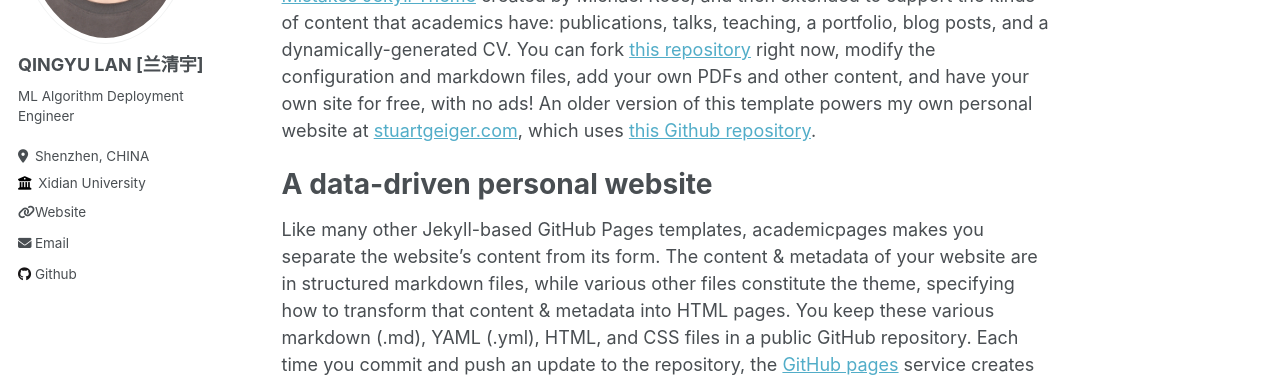
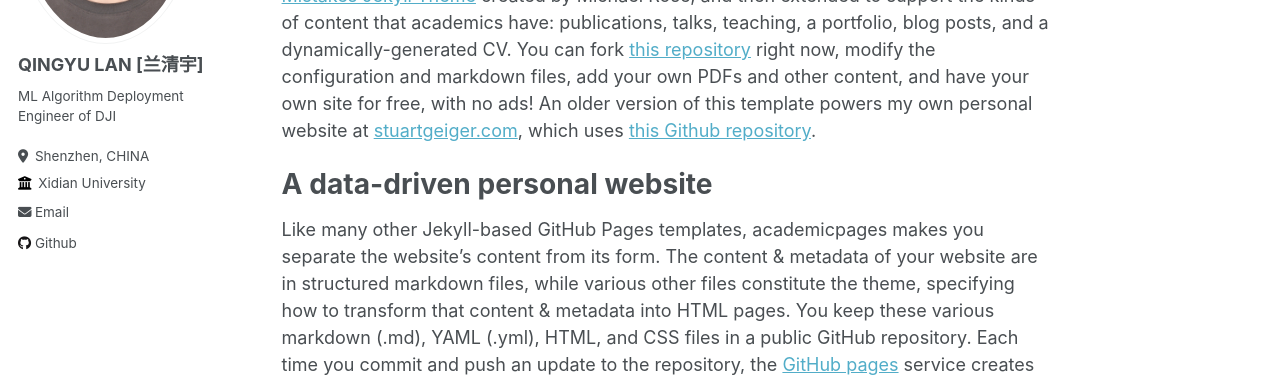
Before and after one commit to ThinvySpace/ThinvySpace.github.io, a Jekyll site: the page built from _pages/about.md, in a window 1280 px wide. Shown: the part 314-691 px from the top of the page. Built offline with Jekyll 4.4.1, drawn with Linux system fonts in a browser that asks for light colours.

Commit message:
Update _config.yml

```diff
--- a/_config.yml
+++ b/_config.yml
@@ -24,10 +24,10 @@ author:
   avatar           : "https://raw.githubusercontent.com/ThinvySpace/ThinvySpace.github.io/master/images/myphoto.jpeg"
   name             : "QINGYU LAN [兰清宇]"
   pronouns         : # example: "she/her"
-  bio              : "ML Algorithm Deployment Engineer"
+  bio              : "ML Algorithm Deployment Engineer of DJI"
   location         : "Shenzhen, CHINA"
   employer         : "Xidian University"
-  uri              : ""
+  uri              : # ""
   email            : "qingyulann@foxmail.com"
 
   # Academic websites
@@ -42,7 +42,7 @@ author:
   bitbucket        : # Username - Update with your username on the site
   codepen          : # Username
   dribbble         : # Username
-  github           : "https://github.com/thinvy"
+  github           : ""
   kaggle           : # Username
   stackoverflow    : # User number or user number and name (i.e., use "1" or "1/jeff-atwood")
 
```
